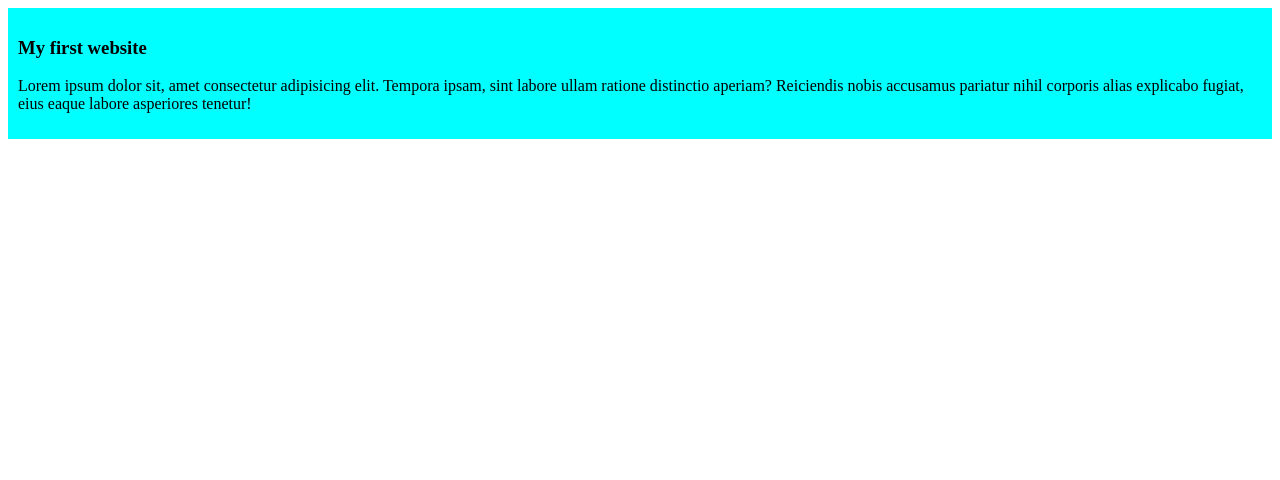
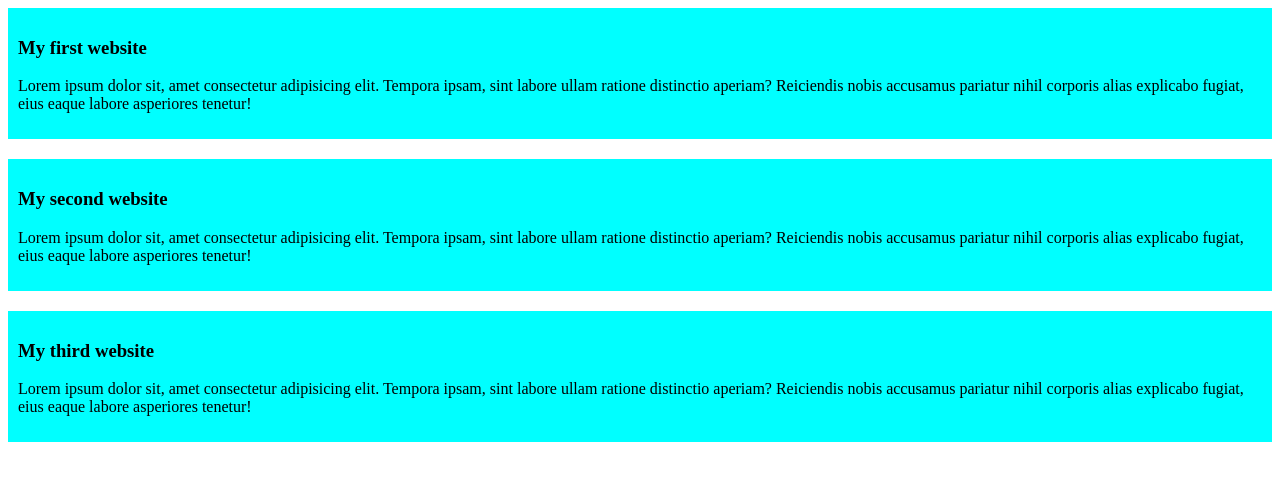
Before and after one commit to 12usama/my-simple-web, a plain HTML site: page web.html in a window 1280 px wide. Drawn offline with Linux system fonts and the light colour scheme.

Commit message:
second added

```diff
--- a/wb.css
+++ b/wb.css
@@ -1,4 +1,6 @@
 div{
      background-color: aqua;
      padding: 10px;
+     margin-bottom: 20px;
+
 }
--- a/web.html
+++ b/web.html
@@ -13,5 +13,17 @@
             Lorem ipsum dolor sit, amet consectetur adipisicing elit. Tempora ipsam, sint labore ullam ratione distinctio aperiam? Reiciendis nobis accusamus pariatur nihil corporis alias explicabo fugiat, eius eaque labore asperiores tenetur!
         </p>
     </div>
+    <div>
+        <h3>My second website</h3>
+        <p>
+            Lorem ipsum dolor sit, amet consectetur adipisicing elit. Tempora ipsam, sint labore ullam ratione distinctio aperiam? Reiciendis nobis accusamus pariatur nihil corporis alias explicabo fugiat, eius eaque labore asperiores tenetur!
+        </p>
+    </div>
+    <div>
+        <h3>My third website</h3>
+        <p>
+            Lorem ipsum dolor sit, amet consectetur adipisicing elit. Tempora ipsam, sint labore ullam ratione distinctio aperiam? Reiciendis nobis accusamus pariatur nihil corporis alias explicabo fugiat, eius eaque labore asperiores tenetur!
+        </p>
+    </div>
 </body>
 </html>
```
